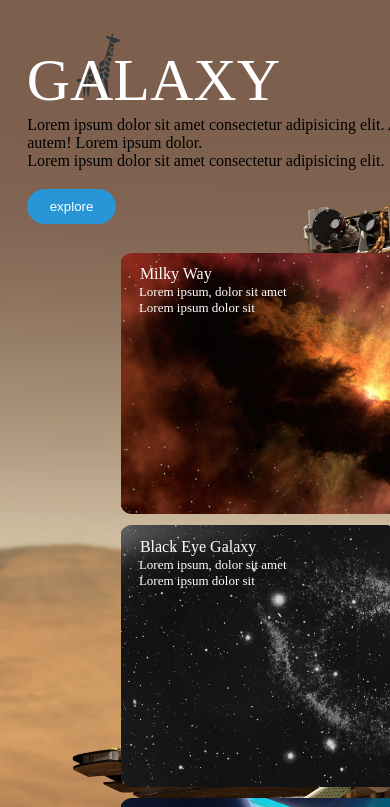
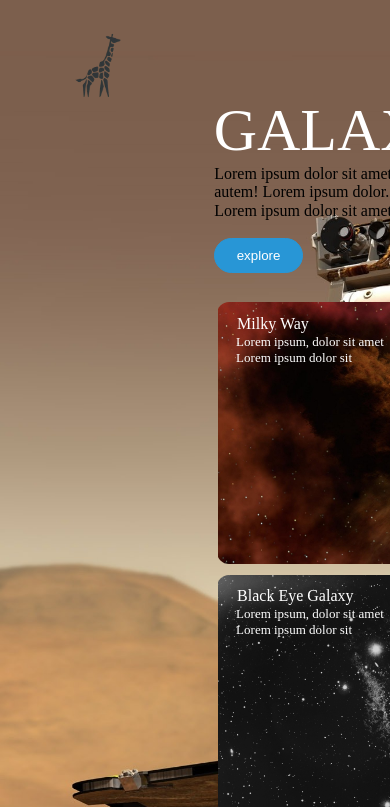
Before and after one commit to Tony-Stark-004/CSS-assessment-6, a plain HTML site: page index.html in a window 390 px wide. Shown: the top 807 px of the page. Drawn offline with Linux system fonts and the light colour scheme; a web font is replaced by a local one.

Commit message:
media 360px modification

```diff
--- a/style.css
+++ b/style.css
@@ -210,14 +210,16 @@ body{
 }
 
 #planet{
-  width: 134%;
-    margin-top: -58%;
+  width: 135%;
+  margin-top: -45%;
+  margin-left: 50%;
 }
 
 #planet-2{
 
   display: block;
   width: 100%;
+  margin-left: 26%;
 
 }
 
```
